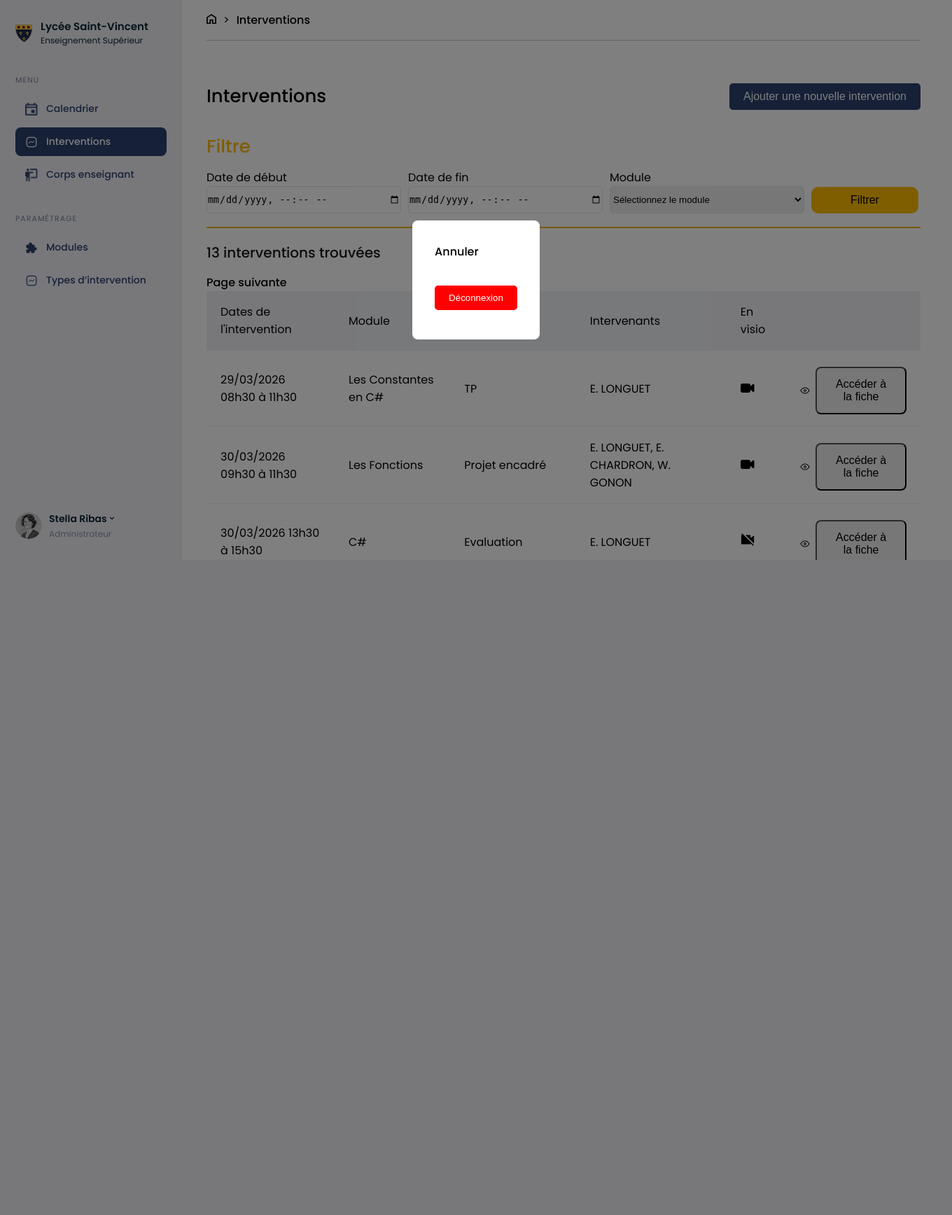
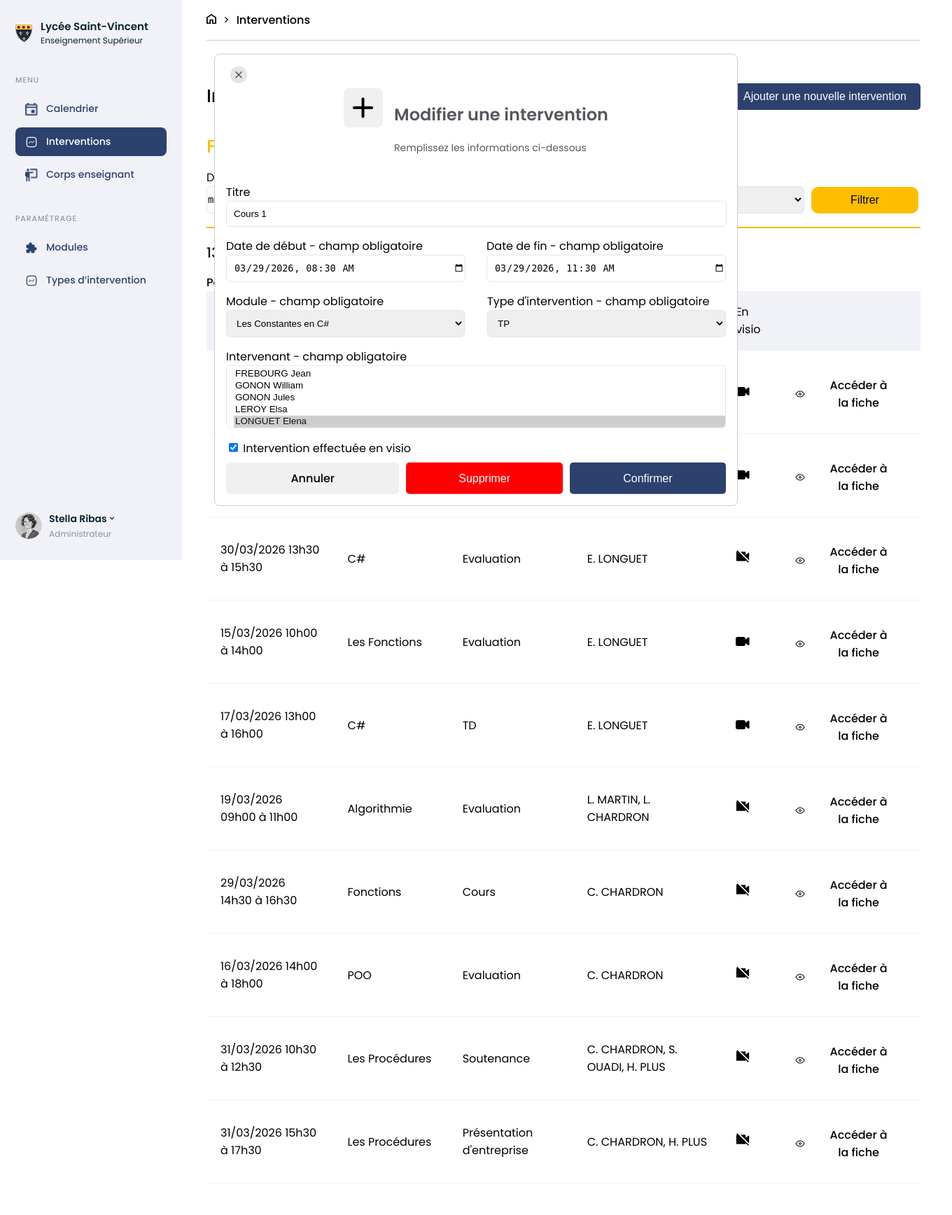
Before and after one commit to maiiro0/EnseignementSuperieur, a PHP site: page /Intervention.php?course_id=1 in a window 1360 px wide. Shown: the whole page at 70% size. Before the commit the page ends 800 px from the top, so only its background shows below. Run offline with PHP 8.4, Linux system fonts and the light colour scheme; a user stored in the database is signed in; data comes from the database, SQL or seed files in the repository; data that the repository does not hold is empty.

Commit message:
Modale "Accéder à la fiche"
Affichage, Suppression, Modification

```diff
--- a/public/Intervention.php
+++ b/public/Intervention.php
@@ -14,11 +14,41 @@ else {
     $page = $_GET['page'];
 }
 
-
 $dateStart = $_GET['date_start'] ?? '';
 $dateEnd = $_GET['date_end'] ?? '';
 $moduleId = $_GET['module_id'] ?? '';
+$courseId = $_GET['course_id'] ?? '';
 
+// Récupérer les informations de la course si l'ID est fourni
+$courseData = null;
+$courseInstructorIds = [];
+if (!empty($courseId)) {
+    $requete = $con->prepare("SELECT c.id, c.title, c.start_date, c.end_date, c.module_id, c.intervention_type_id, c.remotely, m.name as module_name, it.name as type_name
+                             FROM course c
+                             JOIN module m ON c.module_id = m.id
+                             JOIN intervention_type it ON c.intervention_type_id = it.id
+                             WHERE c.id = :id");
+    $requete->bindParam(':id', $courseId);
+    $requete->execute();
+    $courseData = $requete->fetch(\PDO::FETCH_ASSOC);
+
+    if ($courseData) {
+        // Récupérer les IDs des intervenants
+        $requete = $con->prepare("SELECT u.id FROM user u
+                                 JOIN instructor i ON i.user_id = u.id
+                                 JOIN course_instructor ci ON ci.instructor_id = i.id
+                                 WHERE ci.course_id = :id");
+        $requete->bindParam(':id', $courseId);
+        $requete->execute();
+        $instructors = $requete->fetchAll(\PDO::FETCH_ASSOC);
+        $courseInstructorIds = array_column($instructors, 'id');
+    }
+}
+
+// Récupérer la liste des modules pour les selects
+$requete = $con->prepare("SELECT id, name FROM module ORDER BY id");
+$requete->execute();
+$modules = $requete->fetchAll(\PDO::FETCH_ASSOC);
 
 ?>
 
@@ -82,7 +112,7 @@ $moduleId = $_GET['module_id'] ?? '';
                                     $requete->execute();
                                     $contenu = $requete->fetchAll(\PDO::FETCH_ASSOC);
                                     foreach ($contenu as $valeurs=>$element) {
-                                        echo "<option>". $element["name"] ."</option>";
+                                        echo "<option value='{$element['id']}'>". $element["name"] ."</option>";
                                     }
                                     ?>
                                 </select></br>
@@ -90,13 +120,13 @@ $moduleId = $_GET['module_id'] ?? '';
                             <div>
                                 <label for="typeintervention">Type d'intervention - champ obligatoire</label></br>
                                 <select name="typeintervention" id="typeintervention" class= "select-size">
-                                    <option value="">Sélectionner le module</option>
+                                    <option value="">Sélectionner le type</option>
                                     <?php
-                                    $requete = $con->prepare("SELECT name FROM intervention_type ORDER BY name");
+                                    $requete = $con->prepare("SELECT id, name FROM intervention_type ORDER BY name");
                                     $requete->execute();
                                     $nom_intervention = $requete->fetchAll(\PDO::FETCH_ASSOC);
                                     foreach ($nom_intervention as $valeurs=>$element) {
-                                        echo "<option>". $element["name"]."</option>";
+                                        echo "<option value='{$element['id']}'>". $element["name"]."</option>";
                                     }
                                     ?>
                                 </select></br>
@@ -127,7 +157,7 @@ $moduleId = $_GET['module_id'] ?? '';
                     </form>
                 </dialog>
 
-                <dialog  id="Modif">
+                <dialog  id="Modif" <?= !empty($courseId) && $courseData ? 'open' : '' ?>>
                     <button type="button" command="close" commandfor="Modif" class="invisible-button"><img src="assets/Frame 1041.png" alt=""></button>
                     <div class="add-intervention">
                         <img src="assets/Frame.png" alt="">
@@ -138,20 +168,22 @@ $moduleId = $_GET['module_id'] ?? '';
                     </div>
 
                     <form action="" method="post" class="calendar-form">
+                        <input type="hidden" name="course_id_hidden" value="<?= $courseData ? htmlspecialchars($courseData['id']) : '' ?>">
+
                         <div>
                             <label for="titre">Titre</label> </br>
-                            <input type="text" placeholder="Saisissez un titre sur l'intervention" name="titre" id="titre" class="input-size-long"></br>
+                            <input type="text" placeholder="Saisissez un titre sur l'intervention" name="titre" id="titre" class="input-size-long" value="<?= $courseData ? htmlspecialchars($courseData['title']) : '' ?>"></br>
                         </div>
 
                         <div class="form-align">
                             <div>
                                 <label for="date-debut" require>Date de début - champ obligatoire</label></br>
-                                <input type="datetime-local" name="date-debut" id="date-debut" class="select-input-size"></br>
+                                <input type="datetime-local" name="date-debut" id="date-debut" class="select-input-size" value="<?= $courseData ? htmlspecialchars(str_replace(' ', 'T', $courseData['start_date'])) : '' ?>"></br>
                             </div>
 
                             <div>
                                 <label for="date-fin" require>Date de fin - champ obligatoire</label></br>
-                                <input type="datetime-local" name="date-fin" id="date-fin" class="select-input-size"></br>
+                                <input type="datetime-local" name="date-fin" id="date-fin" class="select-input-size" value="<?= $courseData ? htmlspecialchars(str_replace(' ', 'T', $courseData['end_date'])) : '' ?>"></br>
                             </div>
                         </div>
 
@@ -165,7 +197,8 @@ $moduleId = $_GET['module_id'] ?? '';
                                     $requete->execute();
                                     $contenu = $requete->fetchAll(\PDO::FETCH_ASSOC);
                                     foreach ($contenu as $valeurs=>$element) {
-                                        echo "<option>". $element["name"] ."</option>";
+                                        $selected = ($courseData && $courseData['module_id'] == $element['id']) ? 'selected' : '';
+                                        echo "<option value='{$element['id']}' {$selected}>". $element["name"] ."</option>";
                                     }
 
                                     ?>
@@ -175,14 +208,15 @@ $moduleId = $_GET['module_id'] ?? '';
                             <div>
                                 <label for="modif-intervention">Type d'intervention - champ obligatoire</label></br>
                                 <select name="modif-intervention" id="modif-intervention" class= "select-size">
-                                    <option value="">Sélectionner le module</option>
+                                    <option value="">Sélectionner le type</option>
                                     <?php
 
-                                    $requete = $con->prepare("SELECT name FROM intervention_type ORDER BY name");
+                                    $requete = $con->prepare("SELECT id, name FROM intervention_type ORDER BY name");
                                     $requete->execute();
                                     $nom_intervention = $requete->fetchAll(\PDO::FETCH_ASSOC);
                                     foreach ($nom_intervention as $valeurs=>$element) {
-                                        echo "<option>". $element["name"]."</option>";
+                                        $selected = ($courseData && $courseData['intervention_type_id'] == $element['id']) ? 'selected' : '';
+                                        echo "<option value='{$element['id']}' {$selected}>". $element["name"]."</option>";
                                     }
 
                                     ?>
@@ -191,50 +225,31 @@ $moduleId = $_GET['module_id'] ?? '';
                         </div>
                         <div>
                             <label for="modif-inter">Intervenant - champ obligatoire</label></br>
-                            <select name="intervenant[]" id="intervenant" multiple class="select-size-long">
+                            <select name="intervenant[]" id="modif-inter" multiple class="select-size-long">
                                     <option value="">Sélectionner des intervenants</option>
                                     <?php
-
-                                        $requete = $con->prepare("SELECT upper(last_name), first_name FROM user ORDER BY last_name");
+                                        $requete = $con->prepare("SELECT id, upper(last_name) as last_name, first_name FROM user ORDER BY last_name");
                                         $requete->execute();
                                         $nom_intervenants = $requete->fetchAll(\PDO::FETCH_ASSOC);
                                         foreach ($nom_intervenants as $valeurs=>$element) {
-                                            echo "<option>". $element["upper(last_name)"]. " ". $element["first_name"] ."</option>";
+                                            $selected = (in_array($element["id"], $courseInstructorIds)) ? 'selected' : '';
+                                            echo "<option value='{$element["id"]}' {$selected}>". $element["last_name"]. " ". $element["first_name"] ."</option>";
                                         }
 
                                     ?>
 
                             </select>
+                        </div>
                         <div>
-                        <div>
-                            <input type="checkbox" id="modif-visio" name="modif-visio" value="1" >
+                            <input type="checkbox" id="modif-visio" name="modif-visio" value="1" <?= ($courseData && $courseData['remotely'] == 1) ? 'checked' : '' ?>>
                             <label for="modif-visio">Intervention effectuée en visio</label>
                         </div>
                         <div class="select-button-gap">
-                            <a href="#" class="grey-button selection">Annuler</a>
-                            <button type="submit" name="supp-inter" class="red-button selection">Supprirmer</button>
-                            <button type="submit" class="blue-button selection">Confirmer</button>
+                            <a href="Intervention.php" class="grey-button selection">Annuler</a>
+                            <button type="submit" name="supp-inter" class="red-button selection">Supprimer</button>
+                            <button type="submit" name="modif-course" class="blue-button selection">Confirmer</button>
                         </div>
-                        <?php
-
-                            if(isset($_POST['supp-inter'])) {
-                                $requete = $con->prepare("DELETE FROM course WHERE id = :id");
-                                $requete->bindParam(':id', $id);
-                                $requete->execute();
-                            }
-                            if(isset($_POST['titre']) && isset($_POST['date-debut']) && isset($_POST['date-fin']) && isset($_POST['modif-module']) && isset($_POST['modif-intervention']) && isset($_POST['modif-inter'])) {
-                                $requete = $con->prepare("INSERT INTO course (title, start_date, end_date, module_id, intervention_type_id) VALUES (:title, :start_date, :end_date, :module_id, :intervention_type_id)");
-                                $requete->bindParam(':title', $_POST['titre']);
-                                $requete->bindParam(':start_date', $_POST['date-debut']);
-                                $requete->bindParam(':end_date', $_POST['date-fin']);
-                                $requete->bindParam(':module_id', $_POST['modif-module']);
-                                $requete->bindParam(':intervention_type_id', $_POST['modif-intervention']);
-                                $requete->execute();
-                            }
-
-                        ?>
                     </form>
-                    </div>
                 </dialog>
 
             </div>
@@ -327,7 +342,7 @@ $moduleId = $_GET['module_id'] ?? '';
                         ?><td> <img src="assets/VisioOn.png" alt=""> </td><?php
                     }
                     ?><td class="table_align"><img src="assets/Oeil.png" alt="">
-                    <button type="button" command="show-modal" commandfor="Modif" value = '{<?php echo $element['id'] ?> }' class= "modification-button">Accéder à la fiche</button></td>
+                    <a href="?course_id=<?php echo $element['id']; ?>" class="modification-button">Accéder à la fiche</a></td>
                     <?php
                     echo "</tr>";
                 }
@@ -406,12 +421,25 @@ if ((!empty($_POST['title'])) && !empty($_POST['date-start']) && !empty($_POST['
 
 <?php
 
-if (!empty($_POST['date-start']) && !empty($_POST['date-end']) && !empty($_POST['module']) && !empty($_POST['typeintervention']) && !empty($_POST['intervenant'])) {
+// Traiter la soumission du formulaire d'ajout d'intervention
+if (!empty($_POST['date-start']) && !empty($_POST['date-end']) && !empty($_POST['module']) && !empty($_POST['typeintervention']) && !empty($_POST['intervenant']) && empty($_POST['course_id_hidden'])) {
     $date_start = htmlspecialchars($_POST['date-start']);
     $date_end = htmlspecialchars($_POST['date-end']);
-    $module = htmlspecialchars($_POST['module']);
-    $typeintervention = htmlspecialchars($_POST['typeintervention']);
+    $module_id = htmlspecialchars($_POST['module']);
+    $type_id = htmlspecialchars($_POST['typeintervention']);
     $intervenant = $_POST['intervenant'];
+
+    // Récupérer les noms correspondant aux IDs
+    $requete = $con->prepare("SELECT name FROM module WHERE id = :id");
+    $requete->bindParam(':id', $module_id);
+    $requete->execute();
+    $module_name = $requete->fetch(\PDO::FETCH_ASSOC)['name'];
+
+    $requete = $con->prepare("SELECT name FROM intervention_type WHERE id = :id");
+    $requete->bindParam(':id', $type_id);
+    $requete->execute();
+    $type_name = $requete->fetch(\PDO::FETCH_ASSOC)['name'];
+
     if (empty($_POST['visio'])){
         $visio = 0;
     }
@@ -424,9 +452,77 @@ if (!empty($_POST['date-start']) && !empty($_POST['date-end']) && !empty($_POST[
     else{
         $title = htmlspecialchars($_POST['title']);
     }
-    $verification = verification_insert_intervention($con, $date_start, $date_end, $module, $intervenant);
-    if ($verification== True){
-        insert_infos_intervention($con, $title, $date_start, $date_end, $module, $typeintervention, $intervenant, $visio);
+    $verification = verification_insert_intervention($con, $date_start, $date_end, $module_name, $intervenant);
+    if ($verification == True){
+        insert_infos_intervention($con, $title, $date_start, $date_end, $module_name, $type_name, $intervenant, $visio);
+        header('Location: Intervention.php');
+        exit;
+    }
+}
+
+// Traiter la suppression d'intervention
+if(isset($_POST['supp-inter']) && !empty($_POST['course_id_hidden'])) {
+    $course_id = htmlspecialchars($_POST['course_id_hidden']);
+
+    // Supprimer les instructeurs associés
+    $requete = $con->prepare("DELETE FROM course_instructor WHERE course_id = :id");
+    $requete->bindParam(':id', $course_id);
+    $requete->execute();
+
+    // Supprimer la course
+    $requete = $con->prepare("DELETE FROM course WHERE id = :id");
+    $requete->bindParam(':id', $course_id);
+    $requete->execute();
+
+    header('Location: Intervention.php');
+    exit;
+}
+
+// Traiter la modification d'intervention
+if(isset($_POST['modif-course']) && !empty($_POST['course_id_hidden'])) {
+    $course_id = htmlspecialchars($_POST['course_id_hidden']);
+    $title = !empty($_POST['titre']) ? htmlspecialchars($_POST['titre']) : null;
+    $date_start = htmlspecialchars($_POST['date-debut']);
+    $date_end = htmlspecialchars($_POST['date-fin']);
+    $module_id = htmlspecialchars($_POST['modif-module']);
+    $type_id = htmlspecialchars($_POST['modif-intervention']);
+    $intervenant = $_POST['intervenant'] ?? [];
+    $visio = !empty($_POST['modif-visio']) ? 1 : 0;
+
+    if (!empty($date_start) && !empty($date_end) && !empty($module_id) && !empty($type_id) && !empty($intervenant)) {
+        // Mettre à jour la course
+        $requete = $con->prepare("UPDATE course SET title = :title, start_date = :start_date, end_date = :end_date, module_id = :module_id, intervention_type_id = :type_id, remotely = :remotely WHERE id = :id");
+        $requete->bindParam(':title', $title);
+        $requete->bindParam(':start_date', $date_start);
+        $requete->bindParam(':end_date', $date_end);
+        $requete->bindParam(':module_id', $module_id);
+        $requete->bindParam(':type_id', $type_id);
+        $requete->bindParam(':remotely', $visio);
+        $requete->bindParam(':id', $course_id);
+        $requete->execute();
+
+        // Supprimer les anciens intervenants
+        $requete = $con->prepare("DELETE FROM course_instructor WHERE course_id = :id");
+        $requete->bindParam(':id', $course_id);
+        $requete->execute();
+
+        // Ajouter les nouveaux intervenants
+        foreach ($intervenant as $user_id) {
+            $requete = $con->prepare("SELECT i.id FROM instructor i WHERE user_id = :user_id");
+            $requete->bindParam(':user_id', $user_id);
+            $requete->execute();
+            $instructor = $requete->fetch(\PDO::FETCH_ASSOC);
+
+            if ($instructor) {
+                $requete = $con->prepare("INSERT INTO course_instructor (course_id, instructor_id) VALUES (:course_id, :instructor_id)");
+                $requete->bindParam(':course_id', $course_id);
+                $requete->bindParam(':instructor_id', $instructor['id']);
+                $requete->execute();
+            }
+        }
+
+        header('Location: Intervention.php');
+        exit;
     }
 }
 
--- a/public/inclus/Menu_gestion_licence.php
+++ b/public/inclus/Menu_gestion_licence.php
@@ -55,7 +55,7 @@
             </div>
             <div class="modal-deco" id="dialog">
                 <div class="modal-content">
-                    <a style="cursor-pointer" href="#">Annuler</a>
+                    <a href="Intervention.php" style="cursor: pointer;">Annuler</a>
                     <form action="Calendrier.php" method="get">
                         <input  class="red-button" type="submit" name="deconnexion" value="Déconnexion">
                     </form>
--- a/public/style.css
+++ b/public/style.css
@@ -380,6 +380,18 @@ select {
 dialog {
     border: 1px solid #CCCCCC;
     border-radius: 7px;
+    position: fixed;
+    top: 50%;
+    left: 50%;
+    transform: translate(-50%, -50%);
+    max-width: 90%;
+    max-height: 90vh;
+    overflow-y: auto;
+    margin: 0;
+}
+
+dialog::backdrop {
+    background-color: rgba(0, 0, 0, 0.5);
 }
 
 select option:first {
@@ -668,6 +680,12 @@ a {
     border-radius: 8px;
     font-weight: 500;
     text-align: center;
+    display: inline-block;
+    background-color: white;
+    color: black;
+    text-decoration: none;
+    border: none;
+    cursor: pointer;
 }
 
 /* Intervention Part */
@@ -703,10 +721,13 @@ a {
     align-items: center;
     justify-content: center;
     transition: opacity 0.3s, visibility 0.3s;
-    z-index: 10;
+    z-index: 1000;
+    visibility: hidden;
+    opacity: 0;
 }
 .modal-deco:target{
     visibility: visible;
+    opacity: 1;
 }
 .modal-deco::before {
     content: '';
@@ -720,7 +741,7 @@ a {
     background: white;
     padding: 2rem;
     border-radius: 8px;
-    z-index: 101;
+    z-index: 1001;
     display: flex;
     flex-direction: column;
     gap: 1rem;
```
